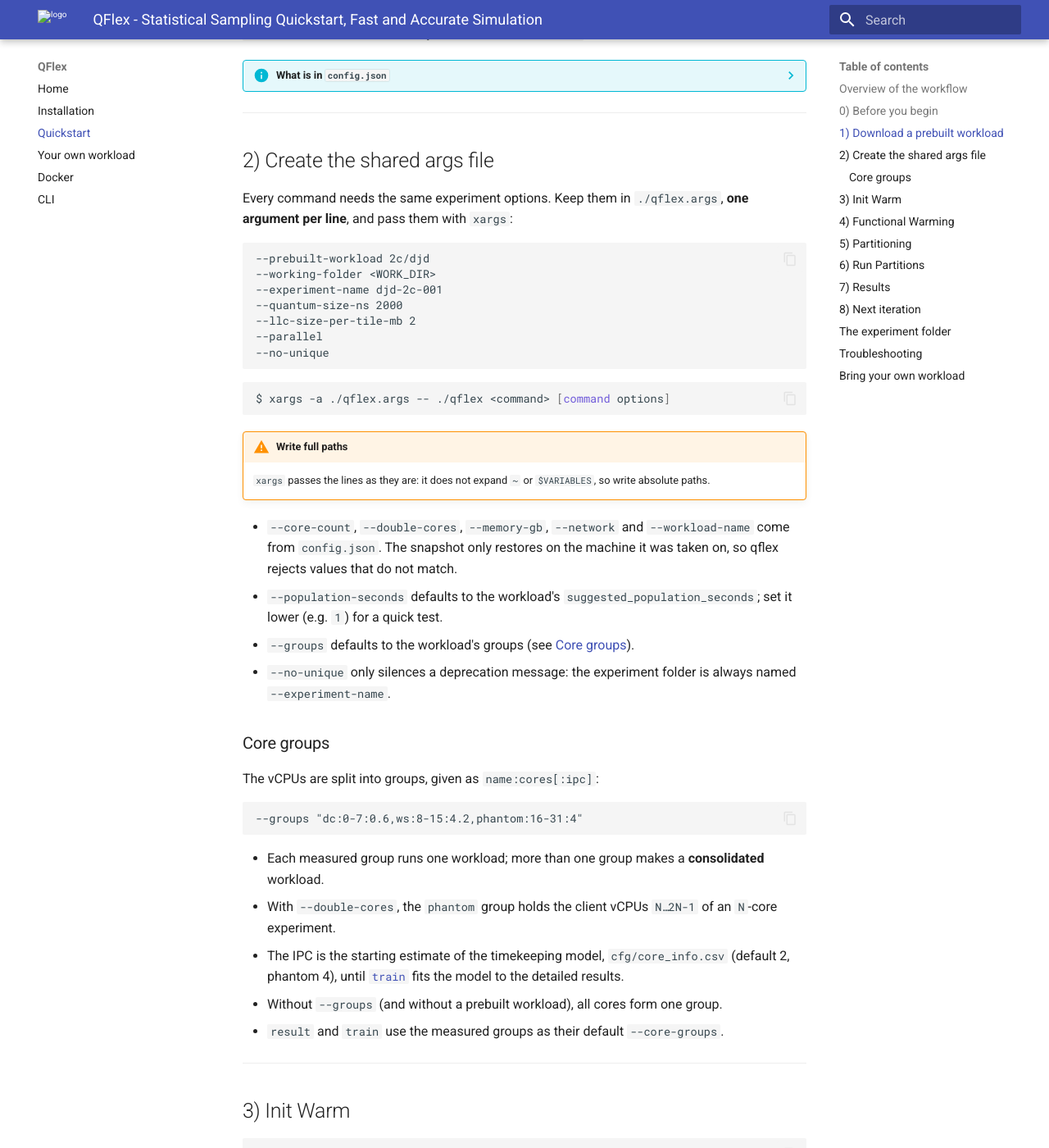
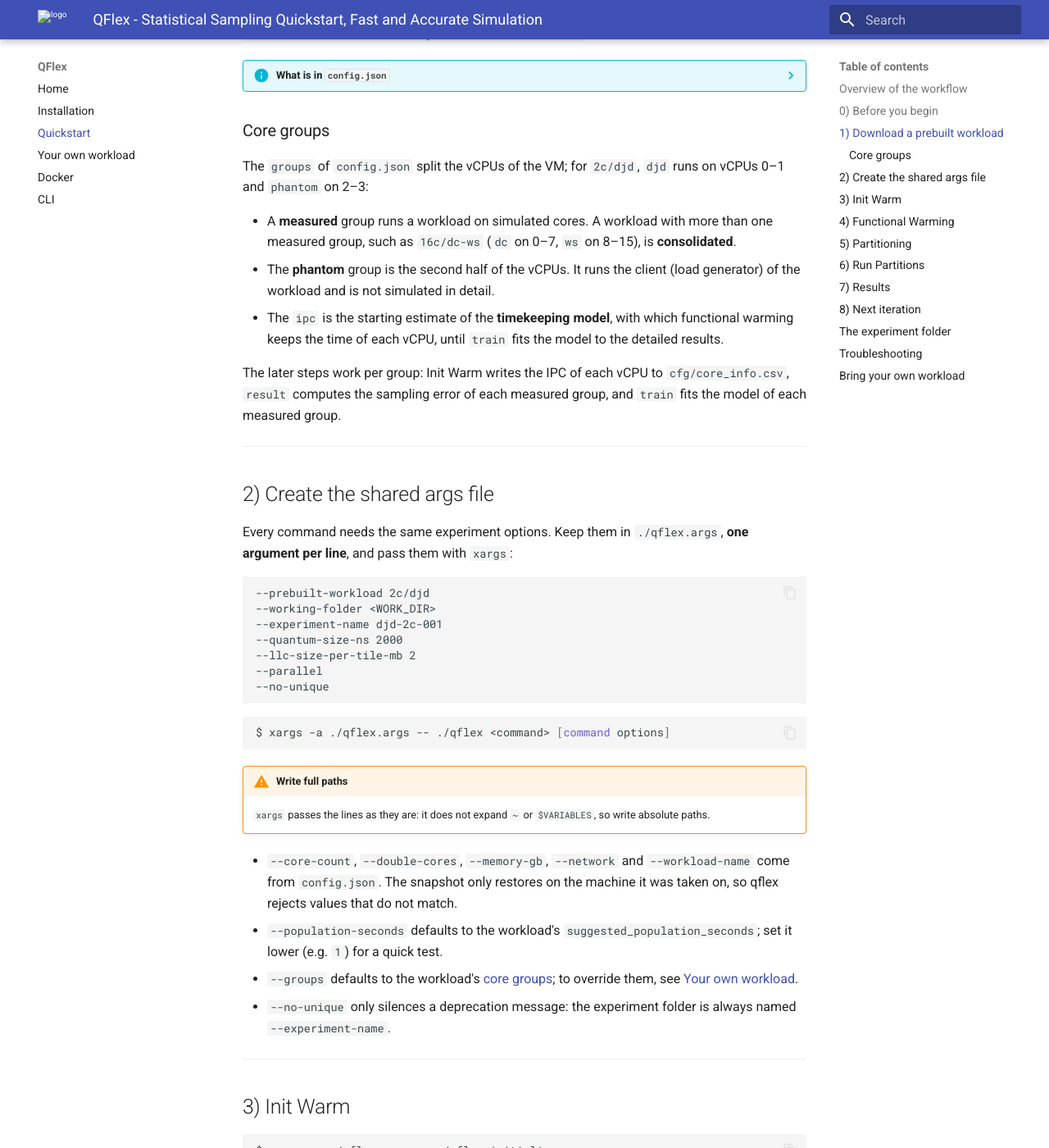
Before and after one commit to parsa-epfl/qflex, an MkDocs documentation site: the page built from mk_docs/quickstart.md, in a window 1280 px wide and 1400 px high, scrolled down 3081 px. Shown: the whole window at 82% size. Built offline with MkDocs 1.6.1 and Material for MkDocs 9.7.7, drawn with Linux system fonts in a browser that asks for light colours; some of the changed text lies outside the part shown.

````diff
--- a/mk_docs/quickstart.md
+++ b/mk_docs/quickstart.md
@@ -101,6 +101,21 @@
     The machine settings must match the snapshot; the population and the [core groups](#core-groups) are
     defaults you can override.
 
+### Core groups
+
+The `groups` of `config.json` split the vCPUs of the VM; for `2c/djd`, `djd` runs on vCPUs 0–1 and `phantom` on
+2–3:
+
+- A **measured** group runs a workload on simulated cores. A workload with more than one measured group, such as
+  `16c/dc-ws` (`dc` on 0–7, `ws` on 8–15), is **consolidated**.
+- The **phantom** group is the second half of the vCPUs. It runs the client (load generator) of the workload and is
+  not simulated in detail.
+- The `ipc` is the starting estimate of the **timekeeping model**, with which functional warming keeps the time of
+  each vCPU, until `train` fits the model to the detailed results.
+
+The later steps work per group: Init Warm writes the IPC of each vCPU to `cfg/core_info.csv`, `result` computes the
+sampling error of each measured group, and `train` fits the model of each measured group.
+
 ---
 
 ## 2) Create the shared args file
@@ -132,22 +147,9 @@
   The snapshot only restores on the machine it was taken on, so qflex rejects values that do not match.
 - `--population-seconds` defaults to the workload's `suggested_population_seconds`; set it lower (e.g. `1`) for a
   quick test.
-- `--groups` defaults to the workload's groups (see [Core groups](#core-groups)).
+- `--groups` defaults to the workload's [core groups](#core-groups); to override them, see
+  [Your own workload](own-workload.md#core-groups).
 - `--no-unique` only silences a deprecation message: the experiment folder is always named `--experiment-name`.
-
-### Core groups
-
-The vCPUs are split into groups, given as `name:cores[:ipc]`:
-```text
---groups "dc:0-7:0.6,ws:8-15:4.2,phantom:16-31:4"
-```
-
-- Each measured group runs one workload; more than one group makes a **consolidated** workload.
-- With `--double-cores`, the `phantom` group holds the client vCPUs `N…2N-1` of an `N`-core experiment.
-- The IPC is the starting estimate of the timekeeping model, `cfg/core_info.csv` (default 2, phantom 4), until
-  [`train`](#8-next-iteration) fits the model to the detailed results.
-- Without `--groups` (and without a prebuilt workload), all cores form one group.
-- `result` and `train` use the measured groups as their default `--core-groups`.
 
 ---
 
@@ -172,8 +174,9 @@
 
 - `run/` has `root.qcow2`, `base.zstd` (a link), `prebuilt.json`, and at the end `init_warmed.*`
   (`init_warmed.bxdb`, `.state.zstd`, `.uarch`);
-- `cfg/` has `parameter.rs`, `flexus_configuration.json`, `timing.cfg` and `core_info.csv`, with one row per vCPU
-  (for `2c/djd`, vCPUs 0–1 at ipns 4.0 and the phantom vCPUs 2–3 at 8.0, i.e. IPC × 2 GHz);
+- `cfg/` has `parameter.rs`, `flexus_configuration.json`, `timing.cfg` and `core_info.csv`, the timekeeping model:
+  one row per vCPU at the IPC of its [group](#core-groups), in instructions per ns (IPC × 2 GHz). For `2c/djd`,
+  vCPUs 0–1 are at 4.0 and the phantom vCPUs 2–3 at 8.0;
 - `lib/` has `libknottykraken.so`, `libsemikraken.so` and `libworm_cache.so`; `bin/` has `checkpoint_conversion`
   and `bxdb`.
 
@@ -279,8 +282,8 @@
 
 ```
 
-`result` collects every measurement into `timing.csv` and computes the sampling error of each core group (the
-measured [groups](#core-groups) by default, or `--core-groups "0-7,8-15"`).
+`result` collects every measurement into `timing.csv` and computes the sampling error of each measured
+[core group](#core-groups); `--core-groups "0-7,8-15"` analyzes other core ranges instead.
 
 It first checks that the sample is complete, i.e. that it has as many sampling units as the `--sample-size` of
 functional warming: every checkpoint must have a result that reaches the end of the measurement. Otherwise it
````
Also changed, not shown: mk_docs/installation.md (+40 -27 lines), mk_docs/own-workload.md (+17 -1 lines).
